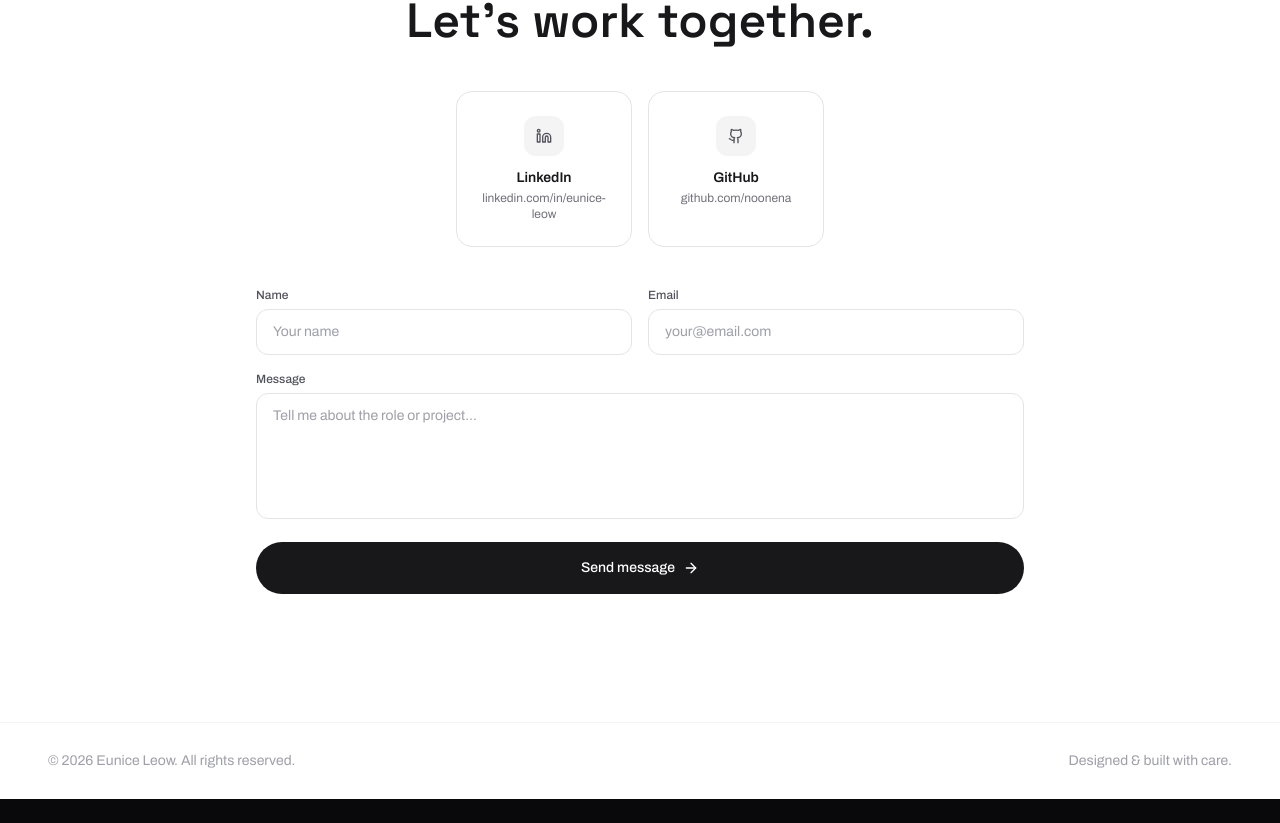
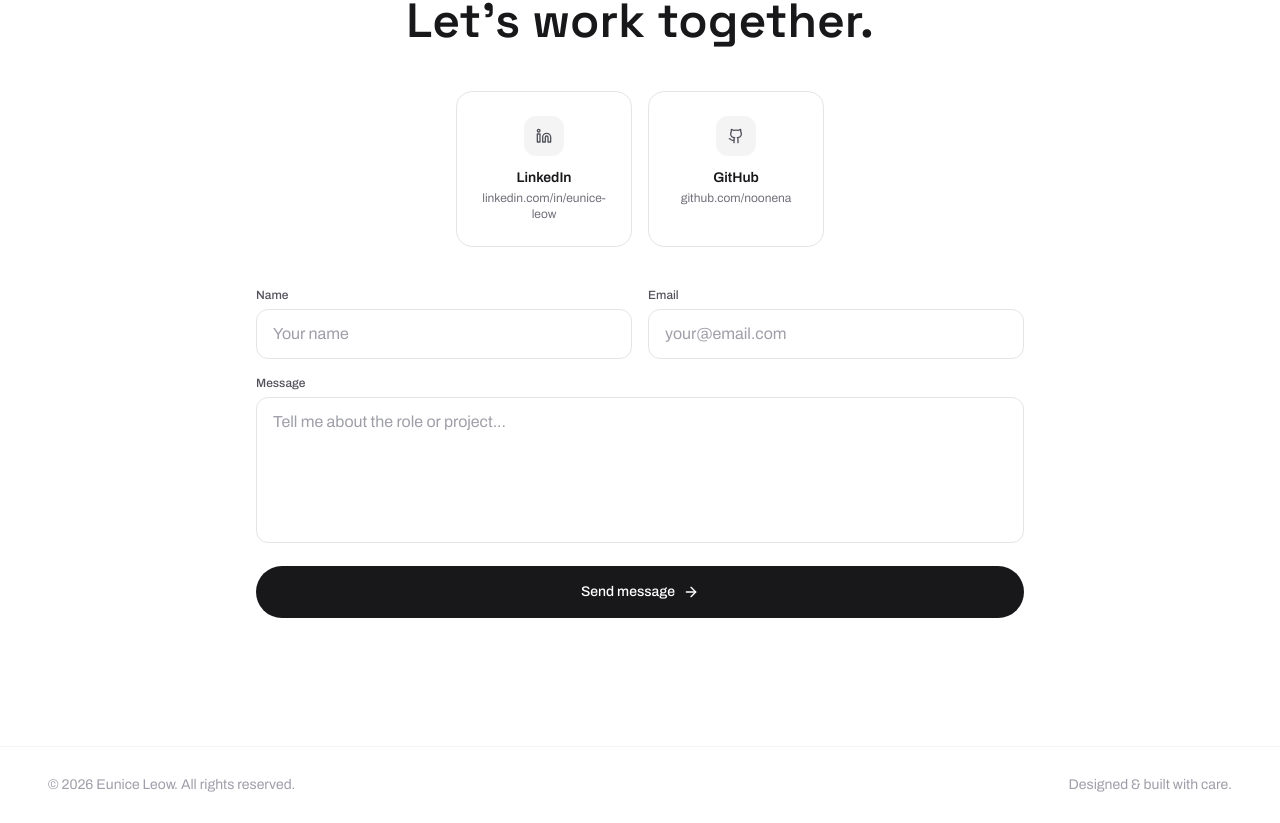
Before and after one commit to noonena/noonena.github.io, a React (Vite) app: page / in a window 1280 px wide. Shown: the part 6600-7423 px from the top of the page. Before the commit the page ends 7399 px from the top, so only its background shows below. Built offline with nearby package versions, Linux system fonts and the light colour scheme; no server answers; the HTML template or start-up script is replaced by a standard one.

Commit message:
fixed form

```diff
--- a/src/App.tsx
+++ b/src/App.tsx
@@ -510,7 +510,7 @@ function ContactForm() {
             type="text"
             required
             placeholder="Your name"
-            className="w-full rounded-xl border border-zinc-200 bg-white px-4 py-3 text-sm text-zinc-900 outline-none placeholder:text-zinc-400 focus:border-zinc-400 focus:ring-2 focus:ring-zinc-100 transition"
+            className="w-full rounded-xl border border-zinc-200 bg-white px-4 py-3 text-base text-zinc-900 outline-none placeholder:text-zinc-400 focus:border-zinc-400 focus:ring-2 focus:ring-zinc-100 transition"
           />
         </div>
         <div>
@@ -521,7 +521,7 @@ function ContactForm() {
             type="email"
             required
             placeholder="your@email.com"
-            className="w-full rounded-xl border border-zinc-200 bg-white px-4 py-3 text-sm text-zinc-900 outline-none placeholder:text-zinc-400 focus:border-zinc-400 focus:ring-2 focus:ring-zinc-100 transition"
+            className="w-full rounded-xl border border-zinc-200 bg-white px-4 py-3 text-base text-zinc-900 outline-none placeholder:text-zinc-400 focus:border-zinc-400 focus:ring-2 focus:ring-zinc-100 transition"
           />
         </div>
       </div>
@@ -533,7 +533,7 @@ function ContactForm() {
           required
           rows={5}
           placeholder="Tell me about the role or project..."
-          className="w-full resize-none rounded-xl border border-zinc-200 bg-white px-4 py-3 text-sm text-zinc-900 outline-none placeholder:text-zinc-400 focus:border-zinc-400 focus:ring-2 focus:ring-zinc-100 transition"
+          className="w-full resize-none rounded-xl border border-zinc-200 bg-white px-4 py-3 text-base text-zinc-900 outline-none placeholder:text-zinc-400 focus:border-zinc-400 focus:ring-2 focus:ring-zinc-100 transition"
         />
       </div>
       {status === "error" && (
@@ -611,7 +611,7 @@ export default function App() {
   const closeMobileMenu = () => setMobileMenuOpen(false);
 
   return (
-    <div className="bg-white text-zinc-900">
+    <div className="bg-zinc-950 text-zinc-900">
 
 
       {/* navbar */}
--- a/src/index.css
+++ b/src/index.css
@@ -14,7 +14,7 @@ html {
 body {
   margin: 0;
   overflow-x: hidden;
-  background: var(--background);
+  background: #09090b;
   color: var(--foreground);
   font-family: "Archivo", sans-serif;
 }
```
